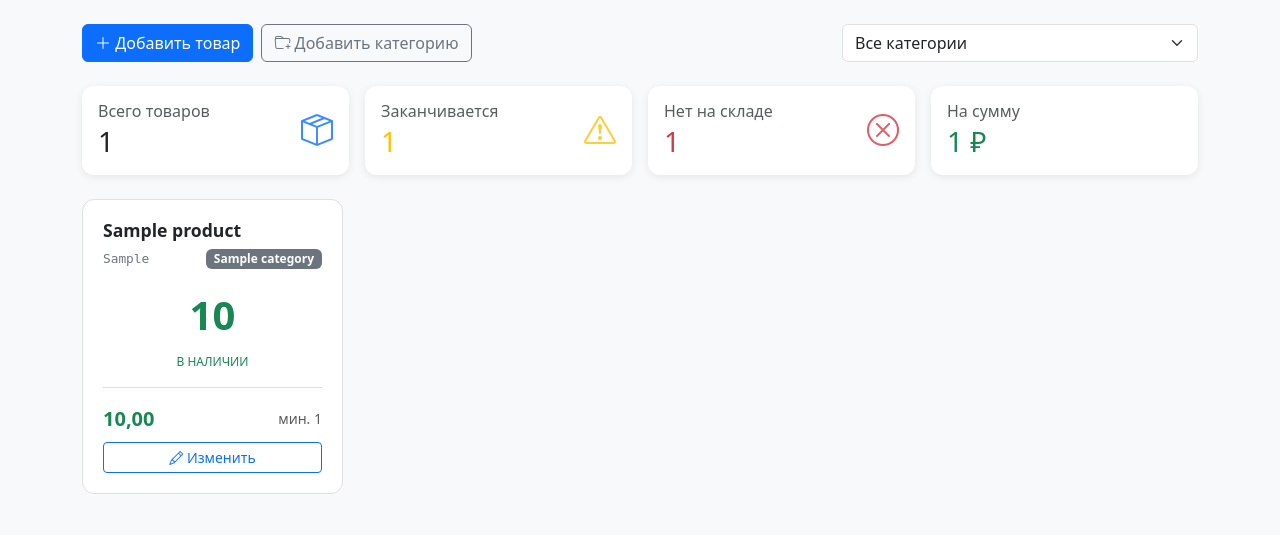
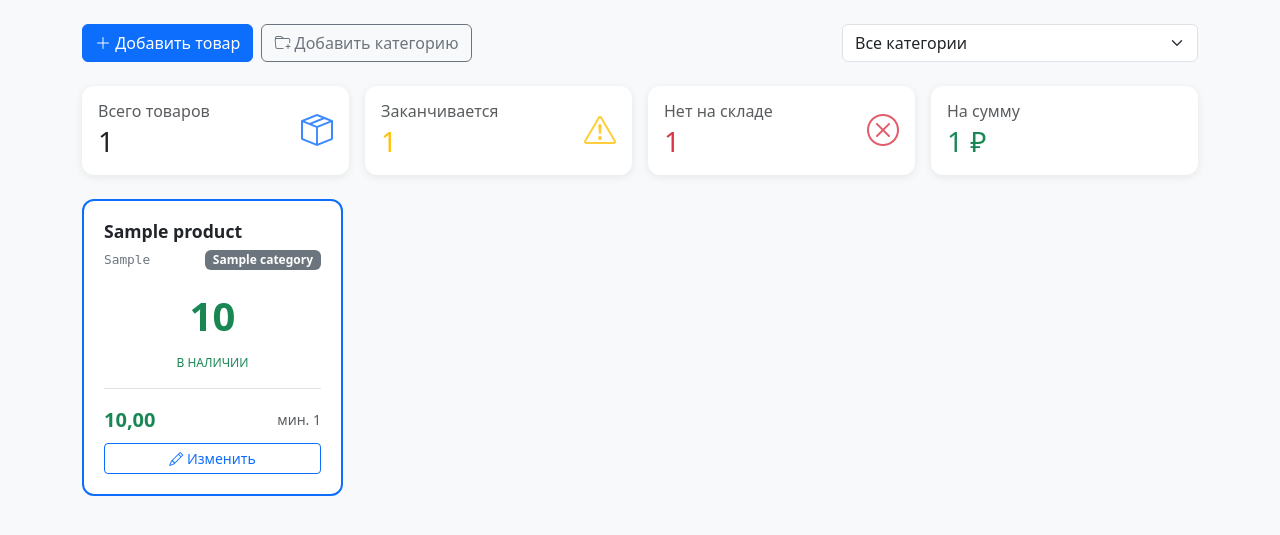
Before and after one commit to JDaxmaut/sclad, a Django app: template sklad/templates/inventory/product_list.html in a window 1280 px wide. Shown: the part 56-591 px from the top of the page. Run offline with Django 5.2, Linux system fonts and the light colour scheme; tables that the repository leaves empty hold one stand-in row (values such as "Sample post"); the template is opened without the code that fills it: values that come from a table or form of the project are taken from there, most other values are stand-ins (such as "Sample title", 1, 10 or a date in 2020).

Commit message:
Blue border for cards

```diff
--- a/sklad/static/style.css
+++ b/sklad/static/style.css
@@ -18,7 +18,7 @@ body {
 /* Карточки товаров */
 .product-card {
     transition: transform 0.2s, box-shadow 0.2s;
-    border: 1px solid #e0e0e0;
+    border: 2px solid #0d6efd;
     border-radius: 12px;
     overflow: hidden;
 }
```
